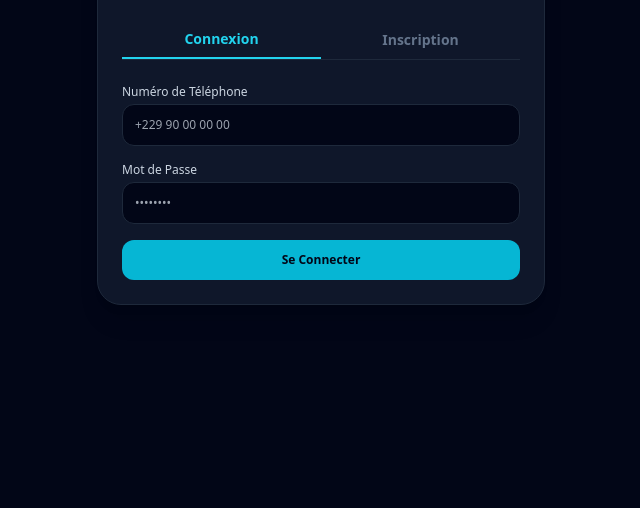
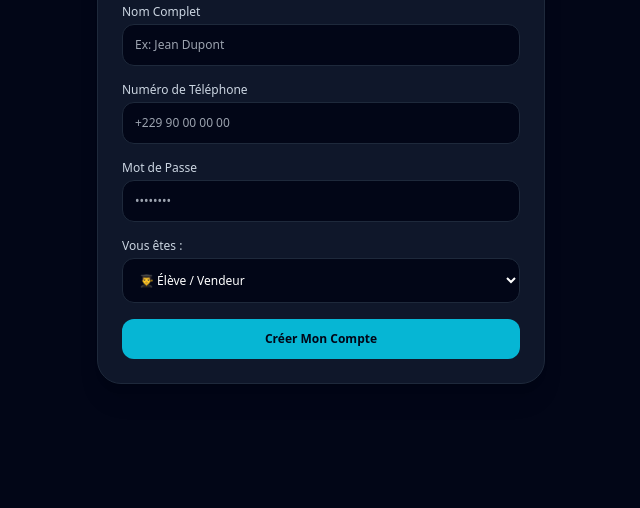
Before and after one commit to zouberatou904-ops/CORBEAU--OS, a plain HTML site: page index.html in a window 1280 px wide. Shown: the part 292-800 px from the top of the page, without its empty margins (319-959 px from the left). Drawn offline with nearby package versions, Linux system fonts and the light colour scheme.

Commit message:
Update index.html

```diff
--- a/index.html
+++ b/index.html
@@ -3,7 +3,7 @@
 <head>
   <meta charset="UTF-8">
   <meta name="viewport" content="width=device-width, initial-scale=1.0">
-  <title>Projet Corbeau - Connexion</title>
+  <title>Projet Corbeau - Inscription</title>
   <script src="https://cdn.tailwindcss.com"></script>
   <script src="https://cdn.jsdelivr.net/npm/@supabase/supabase-js@2"></script>
 </head>
@@ -17,13 +17,14 @@
 
     <!-- Onglets Connexion / Inscription -->
     <div class="flex border-b border-slate-800 text-sm font-semibold">
-      <button id="tabAuth" onclick="switchMode('auth')" class="w-1/2 py-2 border-b-2 border-cyan-400 text-cyan-400">Connexion</button>
-      <button id="tabRegister" onclick="switchMode('register')" class="w-1/2 py-2 text-slate-500">Inscription</button>
+      <button id="tabAuth" onclick="switchMode('auth')" class="w-1/2 py-2 text-slate-500">Connexion</button>
+      <button id="tabRegister" onclick="switchMode('register')" class="w-1/2 py-2 border-b-2 border-cyan-400 text-cyan-400">Inscription</button>
     </div>
 
     <!-- Formulaire -->
     <form id="authForm" onsubmit="handleAuth(event)" class="space-y-4 text-xs">
-      <div id="fullNameGroup" class="hidden">
+      <!-- NOM COMPLET : AFFICHE PAR DÉFAUT -->
+      <div id="fullNameGroup">
         <label class="block mb-1 text-slate-300">Nom Complet</label>
         <input type="text" id="fullName" placeholder="Ex: Jean Dupont" class="w-full bg-slate-950 border border-slate-800 rounded-xl p-3 text-white focus:border-cyan-500 focus:outline-none">
       </div>
@@ -38,7 +39,8 @@
         <input type="password" id="password" required placeholder="••••••••" class="w-full bg-slate-950 border border-slate-800 rounded-xl p-3 text-white focus:border-cyan-500 focus:outline-none">
       </div>
 
-      <div id="roleGroup" class="hidden">
+      <!-- ROLE : AFFICHE PAR DÉFAUT -->
+      <div id="roleGroup">
         <label class="block mb-1 text-slate-300">Vous êtes :</label>
         <select id="role" class="w-full bg-slate-950 border border-slate-800 rounded-xl p-3 text-white focus:border-cyan-500 focus:outline-none">
           <option value="vendeur">👨‍🎓 Élève / Vendeur</option>
@@ -46,13 +48,13 @@
         </select>
       </div>
 
+      <!-- BOUTON : CRÉER MON COMPTE -->
       <button type="submit" id="btnSubmit" class="w-full bg-cyan-500 hover:bg-cyan-400 text-slate-950 font-bold py-3 rounded-xl transition">
-        Se Connecter
+        Créer Mon Compte
       </button>
     </form>
   </div>
 
-  <!-- TOUT LE SCRIPT EST MAINTENANT ICI, APRÈS LE HTML -->
   <script>
     // Configuration de votre client Supabase (nmkpanyeswafuchmvclj)
     const SUPABASE_URL = "https://nmkpanyeswafuchmvclj.supabase.co";
@@ -60,15 +62,15 @@
 
     const supabase = window.supabase.createClient(SUPABASE_URL, SUPABASE_ANON_KEY);
 
-    let mode = 'auth';
+    // MODIFICATION 1 : MODE PAR DÉFAUT SUR 'register'
+    let mode = 'register';
 
     function switchMode(newMode) {
-      console.log("Mode switch called with: ", newMode); // Débogage : vérifier si la fonction est appelée
-
       mode = newMode;
       const isRegister = mode === 'register';
       document.getElementById('fullNameGroup').classList.toggle('hidden', !isRegister);
       document.getElementById('roleGroup').classList.toggle('hidden', !isRegister);
+
       document.getElementById('tabAuth').className = isRegister ? 'w-1/2 py-2 text-slate-500' : 'w-1/2 py-2 border-b-2 border-cyan-400 text-cyan-400';
       document.getElementById('tabRegister').className = isRegister ? 'w-1/2 py-2 border-b-2 border-cyan-400 text-cyan-400' : 'w-1/2 py-2 text-slate-500';
       document.getElementById('btnSubmit').innerText = isRegister ? "Créer Mon Compte" : "Se Connecter";
```
